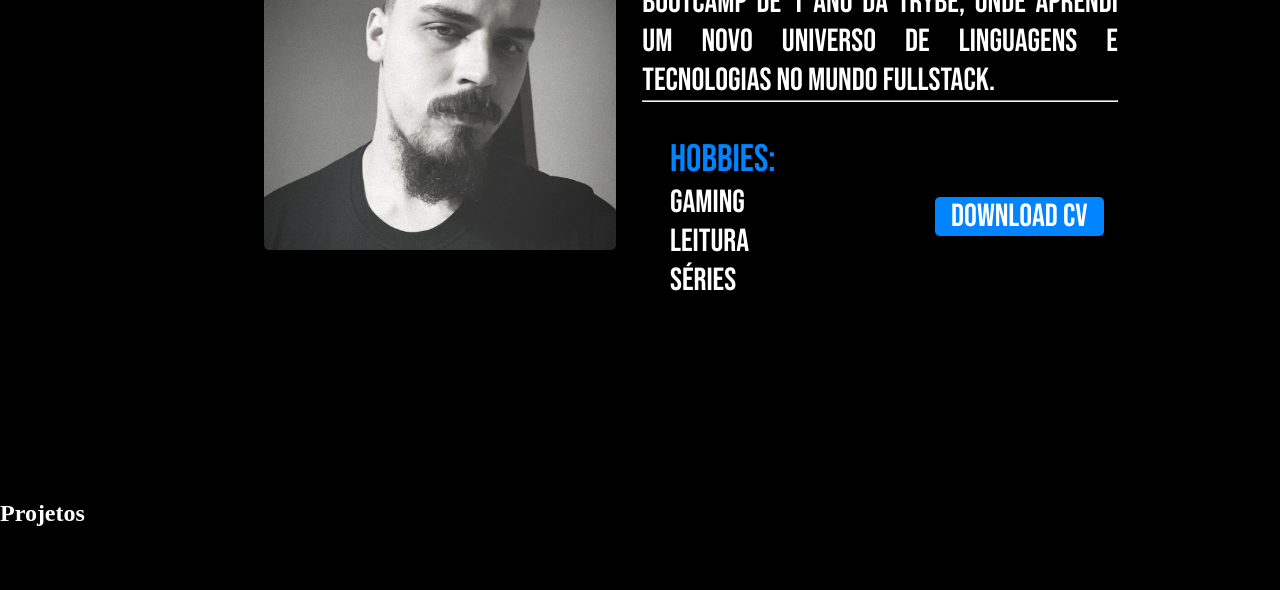
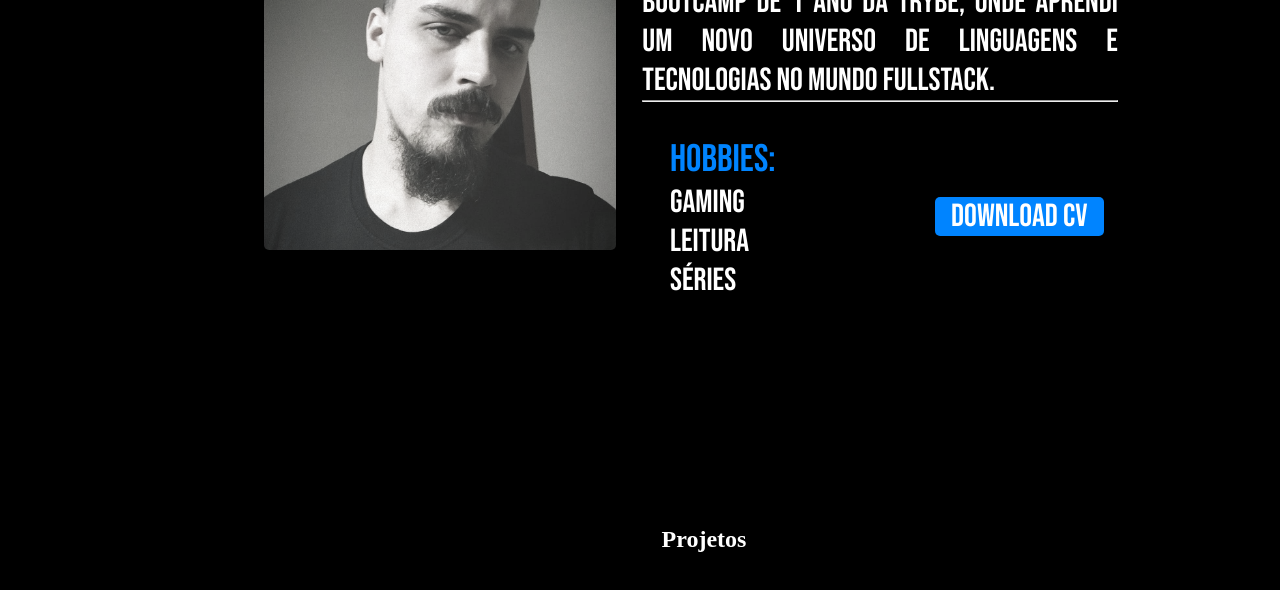
Before and after one commit to matheustkaczyk/portfolio, a React (Vite) app: page / in a window 1280 px wide. Shown: the part 1151-1741 px from the top of the page. Before the commit the page ends 1678 px from the top, so only its background shows below. Built offline with nearby package versions, Linux system fonts and the light colour scheme.

Commit message:
feat: criando componente de cards, estruturando componente

```diff
--- a/src/App.scss
+++ b/src/App.scss
@@ -193,3 +193,12 @@ aside {
     }
   }
 }
+
+.projects {
+  height: 100vh;
+  margin-left: 10vw;
+  padding: 2%;
+  display: flex;
+  justify-content: center;
+  // align-items: center;
+}
```
Also changed, not shown: src/components/Cards/index.jsx (added, +14 -0 lines).
